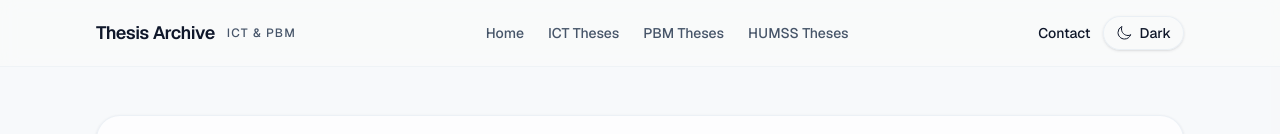
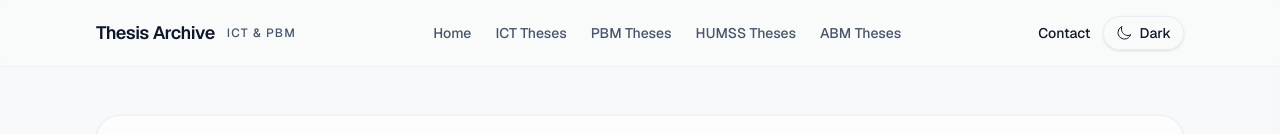
Before and after one commit to Franciss-prog/thesis-archive, a Next.js app: page /ict in a window 1280 px wide. Shown: the top 134 px of the page. Built offline with nearby package versions, Linux system fonts and the light colour scheme.

Commit message:
Update site-header.tsx

```diff
--- a/components/site-header.tsx
+++ b/components/site-header.tsx
@@ -52,6 +52,12 @@ export function SiteHeader() {
           >
            HUMSS Theses
           </Link>
+          <Link
+            className="transition hover:text-primary focus-visible:outline-none focus-visible:ring-2 focus-visible:ring-offset-2"
+            href="/ict"
+          >
+            ABM Theses
+          </Link>
         </nav>
 
         <div className="flex items-center gap-3">
```
